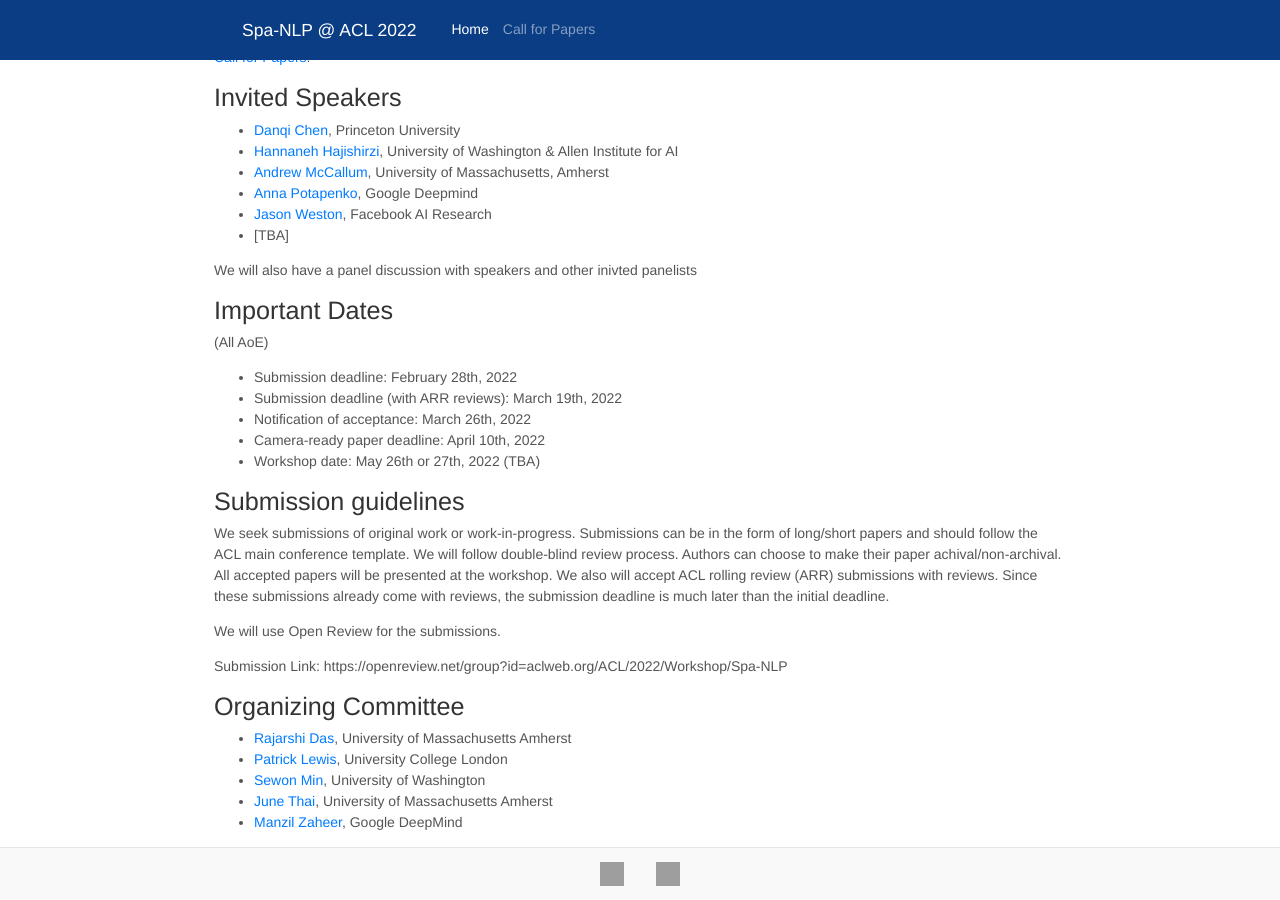
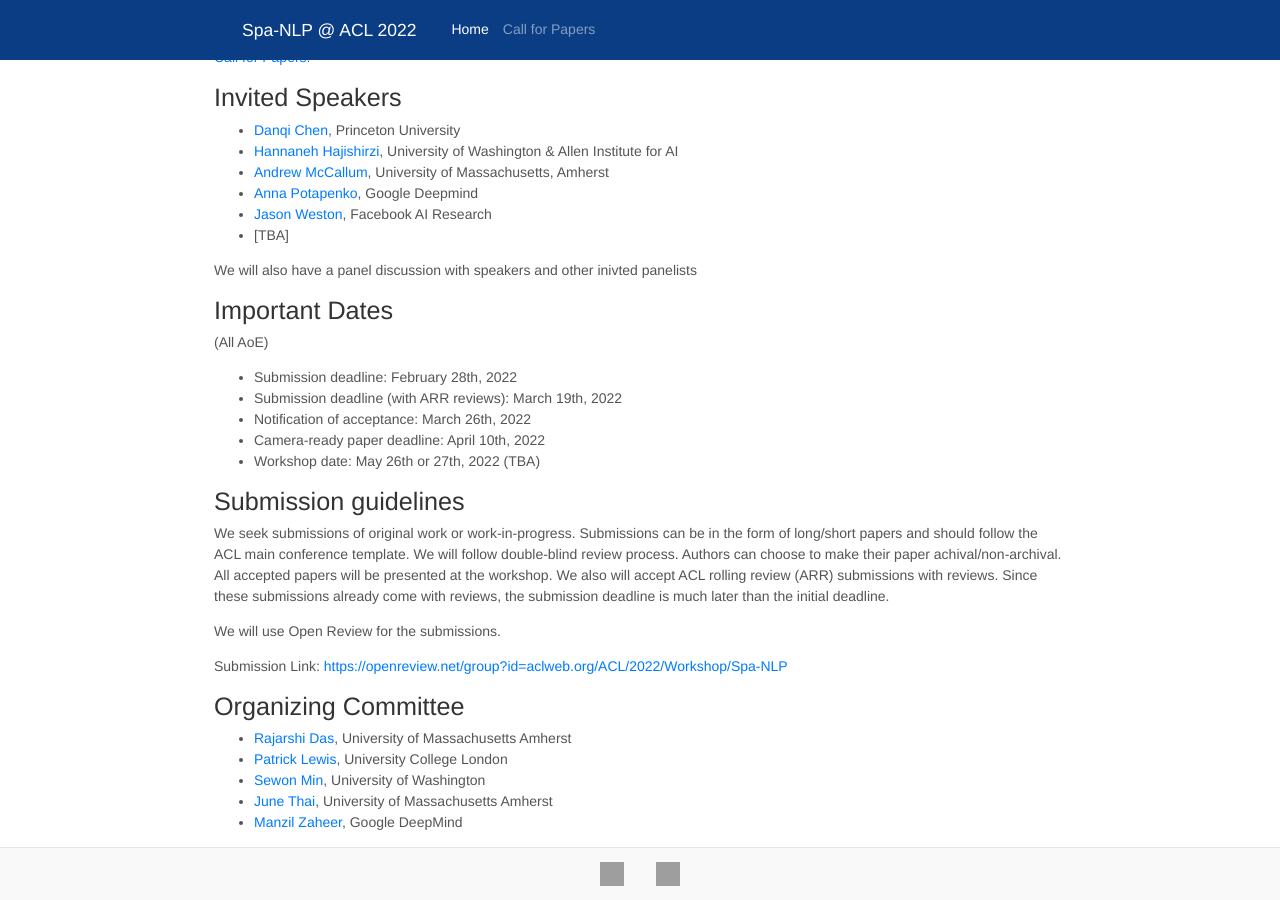
Before and after one commit to spa-nlp/spa-nlp.github.io, a Jekyll site: the page built from index.md, in a window 1280 px wide and 900 px high, scrolled down 769 px. Built offline with Jekyll 4.4.1, drawn with Linux system fonts in a browser that asks for light colours; nearby versions of some CDN libraries; grey boxes are pictures that could not be loaded.

```diff
--- a/index.md
+++ b/index.md
@@ -49,7 +49,7 @@ We also will accept ACL rolling review (ARR) submissions with reviews. Since the
 
 We will use Open Review for the submissions.
 
-Submission Link: https://openreview.net/group?id=aclweb.org/ACL/2022/Workshop/Spa-NLP
+Submission Link: <https://openreview.net/group?id=aclweb.org/ACL/2022/Workshop/Spa-NLP>
 
 
 ## Organizing Committee
```
